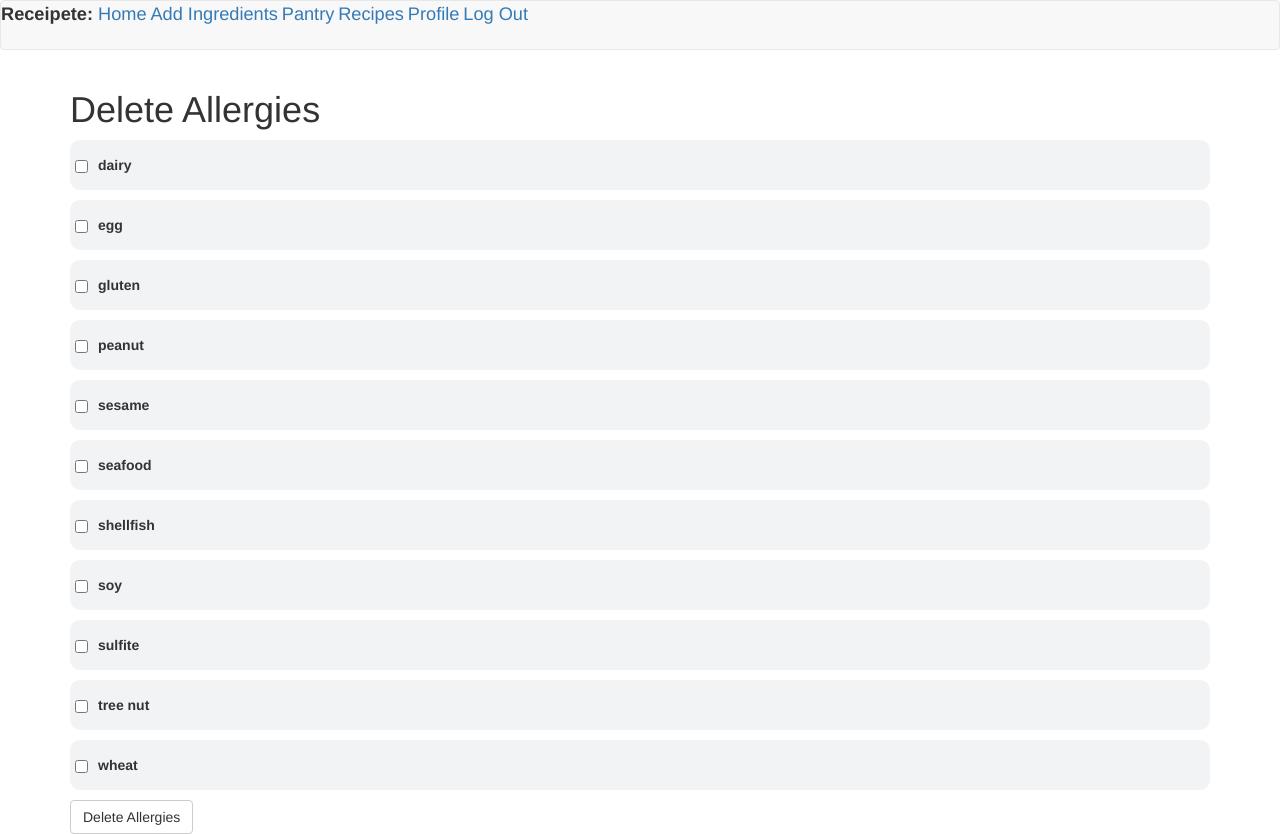
After one commit to tmonty12/receipete, a Flask app: page /allergies/delete in a window 1280 px wide. The commit adds this page. Run offline with Flask 3, Linux system fonts and the light colour scheme; the visitor is signed in with stand-in values (Sample User, id 1); data that the repository does not hold is empty; some libraries are stand-ins or nearby versions.

Commit message:
delete allergies

```diff
--- a/app/forms.py
+++ b/app/forms.py
@@ -55,3 +55,7 @@ class SearchRecipesForm(FlaskForm):
 class EditAllergiesForm(FlaskForm):
     allergies = SelectMultipleField(choices=[(allergy, allergy) for allergy in allergies], option_widget=widgets.CheckboxInput())
     submit = SubmitField('Edit Allergies')
+
+class DeleteAllergiesForm(FlaskForm):
+    allergies = SelectMultipleField(choices=[(allergy, allergy) for allergy in allergies], option_widget=widgets.CheckboxInput())
+    submit = SubmitField('Delete Allergies')
--- a/app/routes.py
+++ b/app/routes.py
@@ -1,7 +1,7 @@
 from flask import redirect, flash, render_template, request, url_for, request
 from app import app, db
 from app.forms import LoginForm, CreateAccountForm, SearchIngredientsForm, AddIngredientsForm, DeleteIngredientsForm, \
-    SearchRecipesForm, EditIngredientForm, EditAllergiesForm
+    SearchRecipesForm, EditIngredientForm, EditAllergiesForm, DeleteAllergiesForm
 from flask_login import current_user, login_user, logout_user, login_required
 from app.models import User, Ingredient, Allergy
 from werkzeug.urls import url_parse
@@ -203,6 +203,25 @@ def edit_allergies():
 def profile():
     return render_template('profile.html', title='Profile', allergies=current_user.allergies.all())
 
+@app.route('/allergies/delete', methods=['GET', 'POST'])
+@login_required
+def delete_allergies():
+    current_user_allergies = [allergy.type for allergy in current_user.allergies.all()]
+    form = DeleteAllergiesForm(allergies=current_user_allergies)
+
+    if form.validate_on_submit():
+        for allergy in current_user.allergies.all():
+            if allergy.type not in form.allergies.data:
+                db.session.delete(allergy)
+        for allergy in form.allergies.data:
+            if allergy not in current_user_allergies:
+                user_allergy = Allergy(user=current_user, type=allergy)
+                db.session.delete(user_allergy)
+        db.session.commit()
+        return redirect(url_for('profile'))
+
+    return render_template('delete_allergies.html', title='Delete Allergies', form=form)
+
 # @app.route('/recipes', methods=['GET', 'POST'])
 # @login_required
 # def search_recipes():
--- /dev/null
+++ b/app/templates/delete_allergies.html
@@ -0,0 +1,35 @@
+{% extends "loggedin_base.html" %}
+{% import 'bootstrap/wtf.html' as wtf %}
+
+{% block app_content %}
+    <style>
+        .allergy {
+            display: flex;
+            align-items: center;
+            background-color: #F2F3F5;
+            border-radius: 10px;
+            height: 50px;
+            margin-bottom: 10px;
+        }
+        .allergy input {
+            margin-left: 5px
+        }
+        .allergy label {
+            margin: 0px 0px 0px 10px;
+        }
+        .edit-allergies-form {
+            margin-bottom: 20px;
+        }
+    </style>
+    <h1>Delete Allergies</h1>
+    <form action="" method="post" novalidate class="delete-allergies-form">
+        {{ form.hidden_tag() }}
+        {% for allergy in form.allergies %}
+            <div class="allergy">
+                {{ allergy() }}
+                {{ allergy.label }}
+            </div>
+        {% endfor %}
+        {{ form.submit(class='btn btn-default') }}
+    </form>
+{% endblock %}
--- a/app/templates/loggedin_base.html
+++ b/app/templates/loggedin_base.html
@@ -11,6 +11,7 @@
         <a style = "font-family:helvetica; font-size:130%;" href="/ingredients/search">Add Ingredients</a>
         <a style = "font-family:helvetica; font-size:130%;" href="/pantry">Pantry</a>
         <a style = "font-family:helvetica; font-size:130%;" href="/index">Recipes</a>
+        <a style = "font-family:helvetica; font-size:130%;" href="/profile">Profile</a>
         <a style = "font-family:helvetica; font-size:130%;" href="/logout">Log Out</a>
     </nav>
 {% endblock %}
--- a/app/templates/profile.html
+++ b/app/templates/profile.html
@@ -29,6 +29,7 @@
     <div class="allergies-title">
         <h2>Allergies</h2>
         <a href="{{ url_for('edit_allergies')}}"><button class="btn btn-default">Edit</button></a>
+        <a href="{{ url_for('delete_allergies')}}"><button class="btn btn-default">Delete</button></a>
     </div>
     {% if allergies %}
         {% for allergy in allergies %}
```
